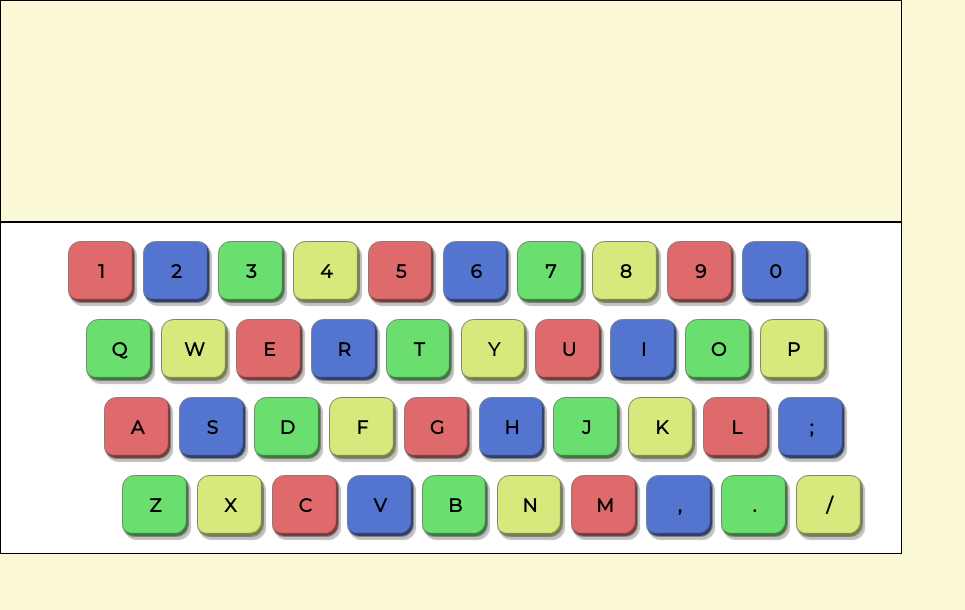
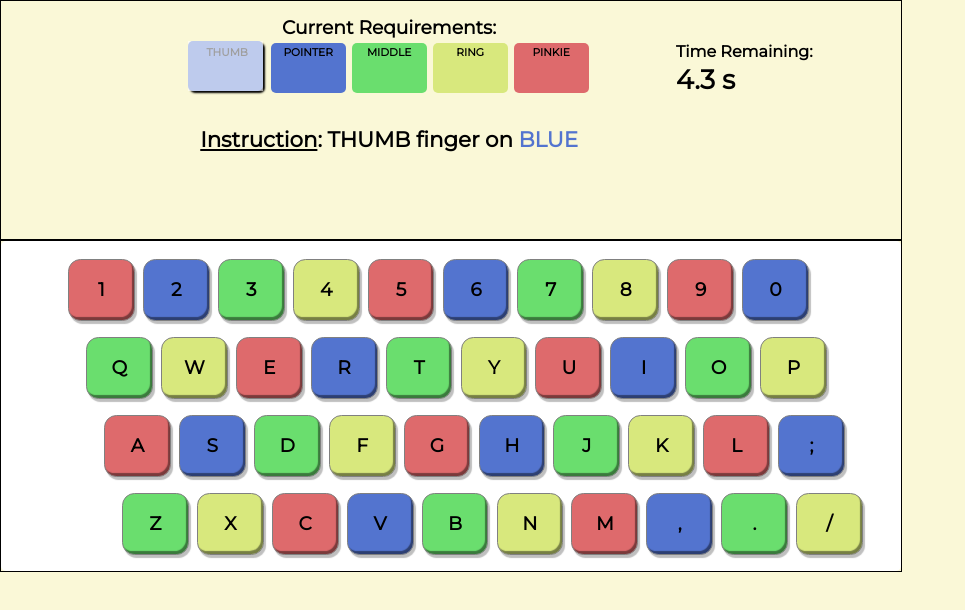
Before and after one commit to kloong87li/finger-twister, a plain HTML site: page index.html in a window 1280 px wide. Shown: the whole page, without its empty margins (0-965 px from the left). Drawn offline with Linux system fonts and the light colour scheme.

Commit message:
finished gui?

```diff
--- a/gui.js
+++ b/gui.js
@@ -1,4 +1,4 @@
-function GUI() {
+function GUI(initialReqs) {
 	this.KEYS = [
 		['1', '2', '3', '4', '5', '6', '7', '8', '9', '0'],
 		['Q', 'W', 'E', 'R', 'T', 'Y', 'U', 'I', 'O', 'P'],
@@ -7,19 +7,29 @@ function GUI() {
 	];
 
 	this.KEY_COLORS = [
-		[1, 2, 3, 4, 1, 2, 3, 4, 1, 2],
-		[3, 4, 1, 2, 3, 4, 1, 2, 3, 4],
-		[1, 2, 3, 4, 1, 2, 3, 4, 1, 2],
-		[3, 4, 1, 2, 3, 4, 1, 2, 3, 4]
+		[0, 1, 2, 3, 0, 1, 2, 3, 0, 1],
+		[2, 3, 0, 1, 2, 3, 0, 1, 2, 3],
+		[0, 1, 2, 3, 0, 1, 2, 3, 0, 1],
+		[2, 3, 0, 1, 2, 3, 0, 1, 2, 3]
 	]
+
+	this.fingerNames = ['thumb', 'pointer', 'middle', 'ring', 'pinkie'];
+	this.colorNames = ['red', 'blue', 'green', 'yellow'];
+
+	this.reqButtons = [null, null, null, null, null]; //one button per finger
 
 	this.key2div = {};
 
 	this.drawKeys($('#keyboard'));
+	this.createReqs(initialReqs);
+
+	this.correctNoise = new Audio('audio/correct.mp3');
+	this.wrongNoise = new Audio('audio/wrong.mp3');
 }
 
 
 GUI.prototype.drawKeys = function (keyboard) {
+	keyboard.html('');
 	for (var i = 0; i < this.KEYS.length; i++) {
 		var row = $("<div class='keyboard-row'></div>");
 		row.addClass('row-' + i); // add special class per row
@@ -67,3 +77,79 @@ GUI.prototype.setKey = function (key, state) {
 		el.find("svg").remove();
 	}
 }
+
+
+GUI.prototype.createReqs = function(reqs) {
+	var container = $('#requirements');
+	container.html('');
+
+	for (var finger = 0; finger < FINGERS; finger++) {
+		var el = $("<div class='finger-req'>" +
+						"<div class='finger-name'>" +
+						"</div>" +
+						"<div class='finger-req-button'>" +
+						"</div>" +
+					"</div>");
+		el.find(".finger-name").text(this.fingerNames[finger]);
+		el.find('.finger-req-button').addClass('color-'+reqs[finger]);
+		container.append(el);
+
+		this.reqButtons[finger] = el;
+	}
+}
+
+
+GUI.prototype.showText = function (text) {
+	$("#text-output").removeClass('instr-text')
+					 .addClass('general-text').text(text);
+}
+
+
+GUI.prototype.newInstruction = function(finger, color) {
+	var output = $("#text-output");
+	output.removeClass('general-text');
+	output.addClass('instr-text').text('');
+
+	var fingerName = this.fingerNames[finger];
+	var colorName = this.colorNames[color];
+	output.html("<span class='instr'>Instruction</span>:   " +
+				" <span class='finger-name'></span> finger on" +
+				" <span class='color-name'></span>");
+
+	output.find('.finger-name').text(fingerName);
+	output.find('.color-name').text(colorName).addClass('text-color-'+color);
+
+	// clear req button animations
+	$('.finger-req').removeClass('active');
+
+	// set new instr
+	var el = this.reqButtons[finger];
+	el.addClass('active');
+	el.find('.finger-req-button').removeClass('color-0 color-1 color-2 color-3')
+								 .addClass('color-'+color);
+}
+
+
+// time in seconds
+GUI.prototype.setTimer = function(time) {
+	var timer = $("#timer").removeClass('orange red');
+	timer.show();
+
+	timer.find(".time").text(time);
+
+	console.log(time, time <= 1.0);
+	if (time <= 1.0) {
+		timer.addClass('red');
+	} else if (time <= 2.0) {
+		timer.addClass('orange');
+	}
+}
+
+
+GUI.prototype.playCorrectNoise = function() {
+	this.correctNoise.play();
+}
+
+GUI.prototype.playWrongNoise = function (){
+	this.wrongNoise.play();
+}
--- a/index.html
+++ b/index.html
@@ -11,6 +11,9 @@
     <script src="jquery-ui.min.js"></script>
     <script src="gui.js"></script>
     <script>
+    var FINGERS = 5;
+    var COLORS = 4;
+
     // initialization stuff here?
     function getChar(which) {
       var c = String.fromCharCode(which);
@@ -29,7 +32,7 @@
     var gui; // temp global for testing
 
     $(document).ready(function() {
-      gui = new GUI();
+      gui = new GUI([0, 1, 2, 3, 0]);
 
       $(document).keydown(function(e) {
         gui.setKey(getChar(e.which), true);
@@ -39,6 +42,10 @@
         gui.setKey(getChar(e.which), false);
       });
 
+      gui.showText("To start the game, place fingers on QWERC / UIOPM");
+      gui.newInstruction(0, 1);
+      gui.setTimer(4.3);
+
     });
 
     </script>
@@ -46,7 +53,30 @@
 
     <div class='main'>
       <div class='top'>
+        <div class='top-left'>
+          <div class ='requirements-container'>
+            <div class='requirements-title'>
+              Current Requirements:
+            </div>
+            <div id="requirements">
+            </div>
+          </div>
+          <div class="text-container">
+            <div id='text-output'>
 
+            </div>
+          </div>
+        </div>
+        <div class='top-right'>
+          <div id='timer'>
+            <div class='timer-title'>
+              Time Remaining:
+            </div>
+            <div class='timer-count'>
+              <span class='time'></span> s
+            </div>
+          </div>
+        </div>
       </div>
       <div class='bottom'>
         <div id='keyboard'>
--- a/style.css
+++ b/style.css
@@ -3,7 +3,46 @@ body, html {
 	width: 100%;
 	height: 100%;
 	min-height: 500px;
+
+	font-family: 'Montserrat';
+	font-weight: 700;
 }
+
+/* Colors */
+
+.color-0 {
+	background: #DE6A6C; /* red */
+}
+
+.color-1 {
+	background: #5374CF; /* blue */
+}
+
+.color-2 {
+	background: #6ADE6E; /* green */
+}
+
+.color-3 {
+	background: #D8E87D; /* yellow */
+}
+
+.text-color-0 {
+	color: #DE6A6C; /* red */
+}
+
+.text-color-1 {
+	color: #5374CF; /* blue */
+}
+
+.text-color-2 {
+	color: #6ADE6E; /* green */
+}
+
+.text-color-3 {
+	color: #D8E87D; /* yellow */
+}
+
+/* General Styles */
 
 .main {
 	width: 900px;
@@ -14,6 +53,7 @@ body, html {
 	width: 100%;
 	height: 40%;
 	border: 1px solid black;
+	padding-top: 2%;
 }
 
 .bottom {
@@ -55,9 +95,8 @@ body, html {
 }
 
 .keyboard-button {
-	font-family: 'Montserrat';
+
 	text-transform: capitalize;
-	font-weight: 700;
 	font-size: 14pt;
 	display: inline-block;
 	width: 8%;
@@ -92,18 +131,136 @@ body, html {
   fill: rgba(255,255,255, .3);
 }
 
-.keyboard-button.color-1 {
-	background: #DE6A6C; /* red */
+
+/* HUD styles */
+
+.top-left {
+	width: 75%;
+	height: 100%;
+	display: inline-block;
 }
 
-.keyboard-button.color-2 {
-	background: #5374CF; /* blue */
+.top-right {
+	width: 25%;
+	height: 100%;
+	display: inline-block;
+	float: right;
 }
 
-.keyboard-button.color-3 {
-	background: #6ADE6E; /* green */
+.requirements-container {
+	height: 50%;
+	text-align: center;
+	padding-left: 15%;
 }
 
-.keyboard-button.color-4 {
-	background: #D8E87D; /* yellow */
+.requirements-title {
+	font-size: 14pt;
 }
+
+#requirements {
+	padding-top: 1%;
+}
+
+#requirements > .finger-req {
+	display: inline-block;
+	height: 50px;
+	width: 75px;
+	position: relative;
+	margin: 0 3px;
+}
+
+.finger-req > .finger-name {
+	text-transform: uppercase;
+	font-size: 8pt;
+	position: absolute;
+	top: 5px;
+	width: 100%;
+	z-index: 5;
+}
+
+.finger-req > .finger-req-button {
+	height: 100%;
+	border-radius: 5px;
+}
+
+.finger-req.active > .finger-req-button{
+	position: relative;
+	left: -2px;
+	top: -2px;
+	box-shadow: 2px 2px 2px black;
+}
+
+.finger-req.active:before {
+	content: "";
+	position: absolute;
+	top: -2px;
+	left: -2px;
+	width: 100%;
+	height: 100%;
+	border-radius: inherit;
+	background: white;
+	opacity: 0;
+	z-index: 6;
+
+	-webkit-animation-name: activeGlow;
+    -webkit-animation-duration: 1.5s;
+    -webkit-animation-timing-function: linear;
+    -webkit-animation-iteration-count: infinite;
+    -webkit-animation-play-state: running;
+}
+
+
+@-webkit-keyframes activeGlow {
+    0%   {opacity: 0;}
+    40%  {opacity: .75;}
+    65%  {opacity: 0;}
+    100% {0}
+}
+
+
+.text-container {
+	padding-left: 15%;
+	text-align: center;
+}
+
+#text-output.instr-text {
+	font-size: 16pt;
+}
+
+#text-output > .instr {
+	text-decoration: underline;
+}
+
+#text-output > .finger-name {
+	text-transform: uppercase;
+	font-weight: 900;
+}
+
+#text-output > .color-name {
+	text-transform: uppercase;
+	font-weight: 900
+}
+
+
+/* Timer styles */
+
+#timer {
+	padding-top: 11%;
+}
+
+#timer > .timer-title {
+	font-size: 12pt;
+}
+
+#timer > .timer-count {
+	margin-top: 3%;
+	font-size: 20pt;
+}
+
+#timer.orange > .timer-count {
+	color: orange;
+}
+
+#timer.red > .timer-count {
+	color: red;
+}
```
Also changed, not shown: game.js (+21 -14 lines), timer.js (+15 -8 lines), 2 other files.
